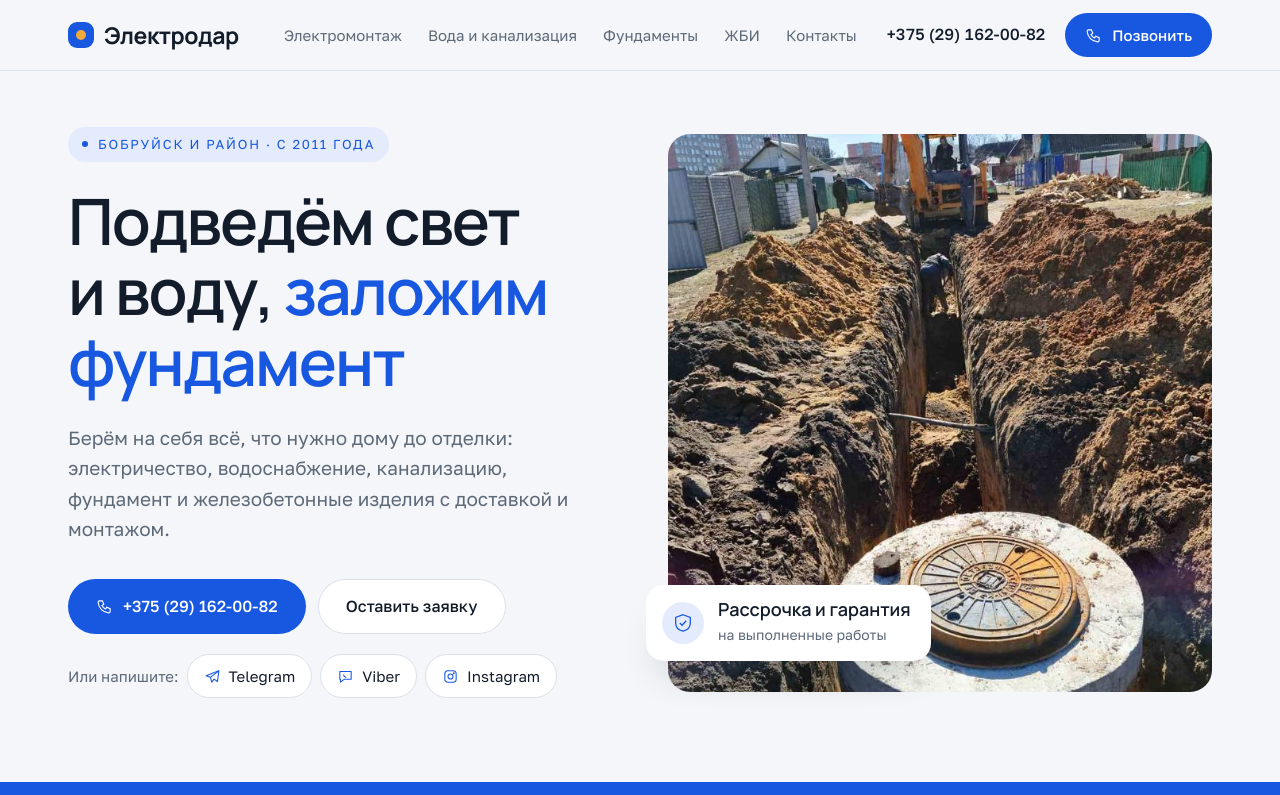
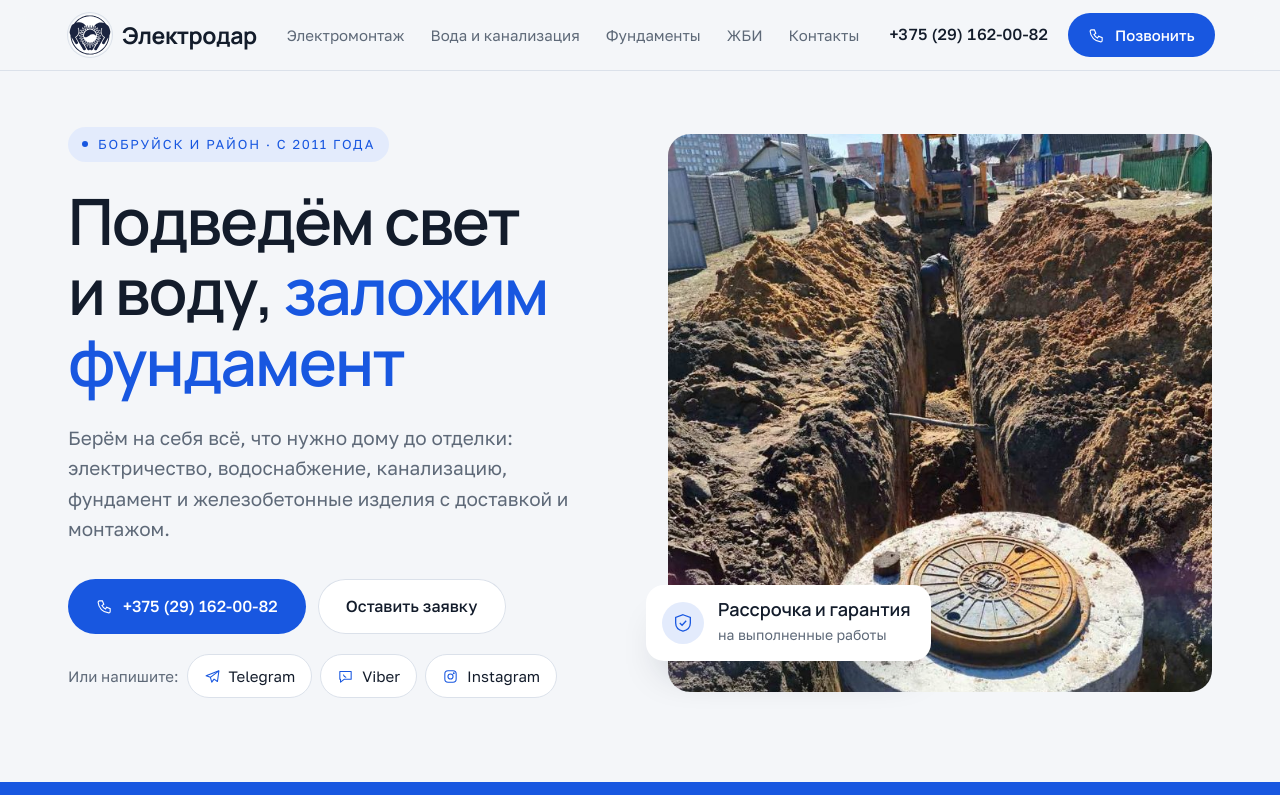
Before and after one commit to talizzzbogdan-dev/elektrodar, a plain HTML site: page index.html in a window 1280 px wide. Shown: the top 795 px of the page. Drawn offline with Linux system fonts and the light colour scheme.

Commit message:
Логотип Электродар в шапке, подвале и на иконке вкладки
Co-Authored-By: Claude Opus 5.5 <noreply@anthropic.com>
Claude-Session: https://claude.ai/code/session_01EYGUqa34LBtdE1QmfkcTWy

```diff
--- a/index.html
+++ b/index.html
@@ -5,6 +5,7 @@
 <meta name="viewport" content="width=device-width, initial-scale=1">
 <title>Электродар Бобруйск</title>
 <meta name="description" content="Электродар: электромонтаж, водоснабжение и канализация, фундаменты, продажа и монтаж ЖБИ в Бобруйске и Бобруйском районе. Рассрочка, гарантия на работы.">
+<link rel="icon" href="img/logo.svg" type="image/svg+xml">
 <link rel="preconnect" href="https://fonts.googleapis.com">
 <link rel="preconnect" href="https://fonts.gstatic.com" crossorigin>
 <link href="https://fonts.googleapis.com/css2?family=Golos+Text:wght@400;500&family=Manrope:wght@500;600;700&display=swap" rel="stylesheet">
@@ -47,8 +48,10 @@ p{margin:0}
 .top .wrap{display:flex;align-items:center;gap:20px;min-height:70px}
 .progress{position:absolute;left:0;bottom:-1px;height:2px;width:100%;background:var(--green);transform-origin:0 50%;transform:scaleX(0)}
 .logo{font-family:var(--display);font-weight:700;letter-spacing:-.02em;font-size:23px;text-decoration:none;display:flex;align-items:center;gap:10px}
-.logo i{width:26px;height:26px;border-radius:9px;background:var(--green);display:block;position:relative}
-.logo i::after{content:"";position:absolute;inset:8px;border-radius:50%;background:var(--amber)}
+.logo img{width:44px;height:44px;display:block;flex:none;border-radius:50%;box-shadow:0 0 0 1px var(--line);transition:transform .6s var(--ease)}
+.logo:hover img{transform:rotate(-12deg)}
+.foot-brand{display:flex;align-items:center;gap:12px}
+.foot-brand img{width:36px;height:36px;border-radius:50%;box-shadow:0 0 0 1px var(--line)}
 .nav{display:flex;gap:6px;margin-left:auto;font-size:15px;white-space:nowrap}
 .nav a{text-decoration:none;color:var(--muted);padding:8px 10px;border-radius:999px;transition:background .3s,color .3s}
 .nav a:hover,.nav a[aria-current="page"]{color:var(--green);background:var(--green-soft)}
@@ -268,7 +271,7 @@ footer a:hover{color:var(--green)}
 
 <header class="top">
   <div class="wrap">
-    <a class="logo" href="#top"><i></i>Электродар</a>
+    <a class="logo" href="#top"><img src="img/logo.svg" alt="" width="44" height="44">Электродар</a>
     <nav class="nav" aria-label="Разделы сайта">
       <a href="#elektromontazh">Электромонтаж</a>
       <a href="#voda-kanalizaciya">Вода и канализация</a>
@@ -614,7 +617,7 @@ footer a:hover{color:var(--green)}
 
 <footer>
   <div class="wrap">
-    <div>© 2026 Электродар. Бобруйск и Бобруйский район.</div>
+    <div class="foot-brand"><img src="img/logo.svg" alt="Логотип Электродар" width="36" height="36"><span>© 2026 Электродар. Бобруйск и Бобруйский район.</span></div>
     <nav aria-label="Услуги">
       <a href="#elektromontazh">Электромонтаж</a>
       <a href="#voda-kanalizaciya">Вода и канализация</a>
```
Also changed, not shown: img/logo.svg (added).
